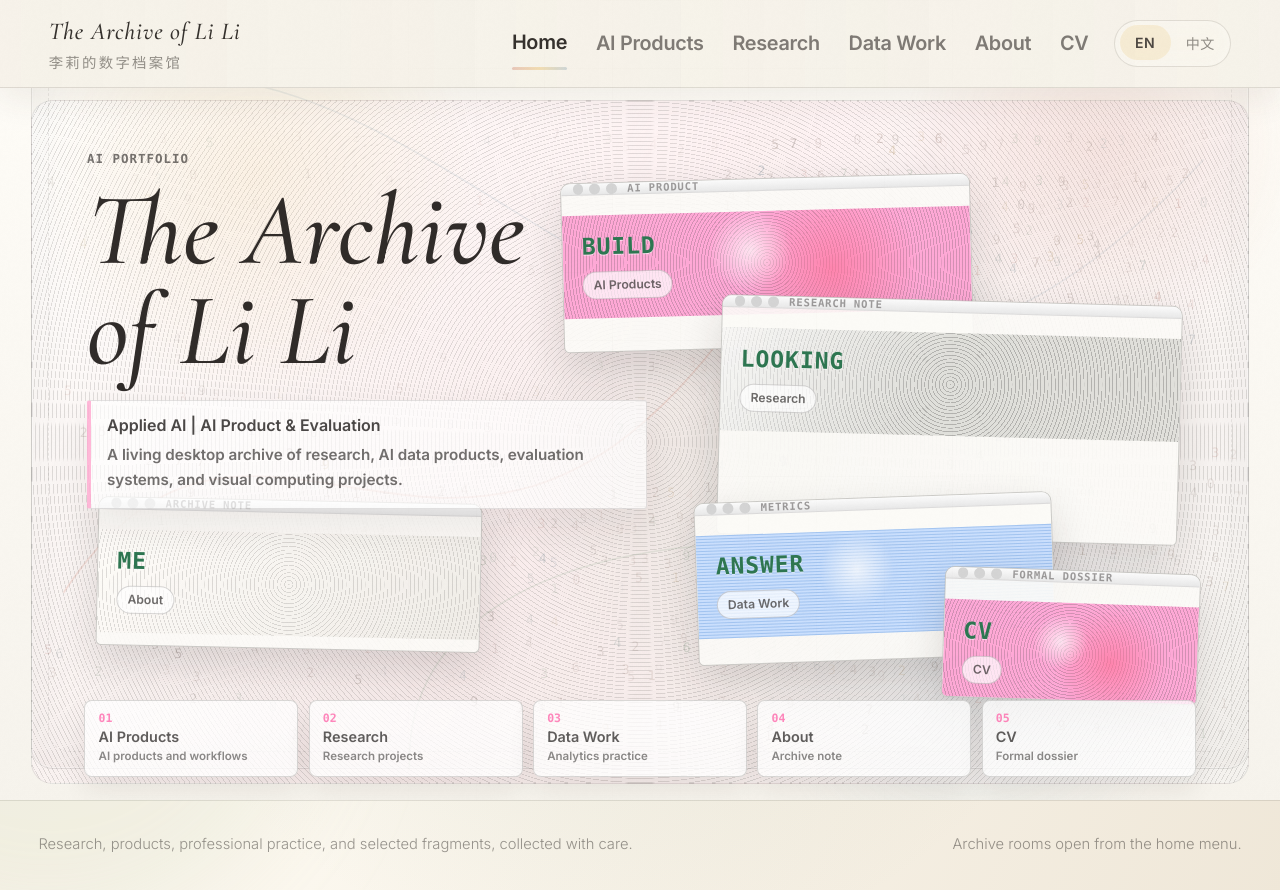
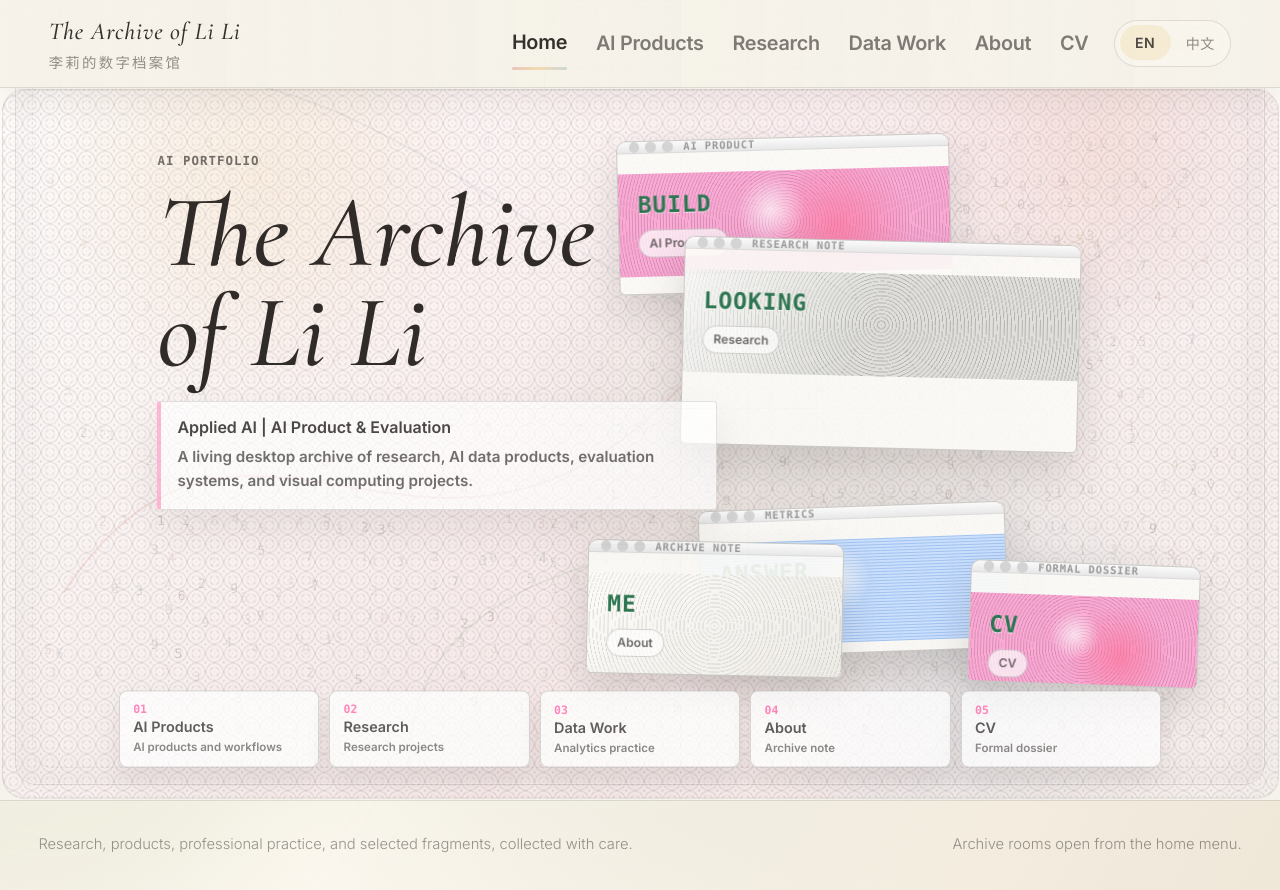
Before and after one commit to Leeli911/archive-of-li-li, a React (Vite) app: page / in a window 1280 px wide. Shown: the top 890 px of the page. Built offline with nearby package versions, Linux system fonts and the light colour scheme.

Commit message:
style: expand homepage into flowing full-screen stage

```diff
--- a/src/index.css
+++ b/src/index.css
@@ -379,7 +379,7 @@ button {
 .home-canvas-section {
   position: relative;
   min-height: 100svh;
-  padding: calc(var(--header-height) + 1.45rem) clamp(1.1rem, 3.8vw, 4rem) 1.45rem;
+  padding: calc(var(--header-height) + 0.55rem) clamp(0.45rem, 1.3vw, 1.5rem) 0.7rem;
   overflow: hidden;
   background:
     linear-gradient(180deg, rgba(255, 253, 248, 0.94), rgba(246, 243, 236, 0.98)),
@@ -389,15 +389,20 @@ button {
 .home-canvas-section::before {
   content: "";
   position: absolute;
-  inset: calc(var(--header-height) + 0.75rem) clamp(0.85rem, 2.4vw, 2.6rem) 1rem;
+  inset: calc(var(--header-height) + 0.45rem) clamp(0.32rem, 0.9vw, 0.9rem) 0.42rem;
   z-index: 0;
   border: 1px solid rgba(35, 32, 30, 0.13);
   border-radius: clamp(0.9rem, 1.8vw, 1.35rem);
   background:
     repeating-radial-gradient(circle, rgba(35, 32, 30, 0.18) 0 0.7px, transparent 0.85px 4px),
     linear-gradient(118deg, rgba(255, 255, 255, 0.82), rgba(255, 142, 202, 0.12) 46%, rgba(235, 241, 255, 0.2));
+  background-size: 18px 18px, 140% 140%;
   opacity: 0.72;
   pointer-events: none;
+  transform-origin: center;
+  animation:
+    homeBreath 8.8s ease-in-out infinite,
+    waterDrift 24s linear infinite;
 }
 
 .home-canvas {
@@ -412,7 +417,7 @@ button {
 
 .home-vignette {
   position: absolute;
-  inset: clamp(1rem, 2.4vw, 2.3rem);
+  inset: clamp(0.55rem, 1.2vw, 1.35rem);
   z-index: 2;
   border: 1px solid rgba(35, 32, 30, 0.11);
   border-radius: clamp(0.9rem, 1.8vw, 1.35rem);
@@ -433,11 +438,13 @@ button {
 .home-desktop {
   position: relative;
   z-index: 7;
-  width: min(100%, var(--content-max));
-  height: min(760px, calc(100svh - var(--header-height) - 2.9rem));
-  min-height: 620px;
-  margin: 0 auto;
+  width: 100%;
+  max-width: none;
+  height: calc(100svh - var(--header-height) - 1.25rem);
+  min-height: 670px;
+  margin: 0;
   isolation: isolate;
+  animation: homeReveal 980ms cubic-bezier(0.2, 0.82, 0.22, 1) both;
 }
 
 .home-window-layer {
@@ -448,11 +455,11 @@ button {
 
 .home-identity {
   position: absolute;
-  top: clamp(2.1rem, 5vh, 4.2rem);
-  left: clamp(1rem, 3vw, 3rem);
+  top: clamp(2.4rem, 7vh, 5.3rem);
+  left: clamp(3rem, 11vw, 13.5rem);
   z-index: 7;
   display: grid;
-  width: min(47rem, 52vw);
+  width: min(50rem, 44vw);
   gap: 1rem;
 }
 
@@ -520,7 +527,7 @@ button {
 }
 
 .home-identity--zh {
-  width: min(36rem, 48vw);
+  width: min(37rem, 42vw);
   gap: 1.05rem;
 }
 
@@ -549,6 +556,12 @@ button {
 }
 
 .desktop-window {
+  --window-rotate: 0deg;
+  --float-x: 0.35rem;
+  --float-y: -0.58rem;
+  --reveal-delay: 120ms;
+  --drift-delay: 0ms;
+  --drift-duration: 10s;
   position: absolute;
   z-index: 3;
   display: grid;
@@ -560,12 +573,17 @@ button {
   background: rgba(252, 251, 248, 0.9);
   box-shadow: 0 18px 42px rgba(32, 28, 25, 0.14);
   cursor: pointer;
+  rotate: var(--window-rotate);
+  scale: 1;
   text-align: left;
   transition:
     border-color 240ms ease,
     box-shadow 240ms ease,
     filter 240ms ease,
-    transform 240ms ease;
+    scale 240ms ease;
+  animation:
+    windowReveal 780ms cubic-bezier(0.2, 0.82, 0.22, 1) var(--reveal-delay) both,
+    windowDrift var(--drift-duration) ease-in-out var(--drift-delay) infinite;
 }
 
 .desktop-window__chrome {
@@ -676,7 +694,8 @@ button {
   border-color: rgba(255, 90, 164, 0.42);
   box-shadow: 0 22px 52px rgba(32, 28, 25, 0.18);
   filter: saturate(1.08) contrast(1.02);
-  transform: translateY(-0.22rem);
+  scale: 1.012;
+  animation-play-state: paused, paused;
 }
 
 .desktop-window:focus-visible,
@@ -686,80 +705,75 @@ button {
 }
 
 .desktop-window--ai-products {
-  top: 4.2rem;
-  right: 22%;
-  width: min(26rem, 32vw);
-  height: 10.6rem;
-  transform: rotate(-1.5deg);
-}
-
-.desktop-window--ai-products:hover,
-.desktop-window--ai-products:focus-visible,
-.desktop-window--ai-products.is-active {
-  transform: translateY(-0.22rem) rotate(-1.5deg);
+  --window-rotate: -1.5deg;
+  --float-x: 0.5rem;
+  --float-y: -0.65rem;
+  --reveal-delay: 220ms;
+  --drift-delay: -1.2s;
+  --drift-duration: 10.5s;
+  top: clamp(2.7rem, 6.2vh, 4.8rem);
+  right: clamp(17rem, 25vw, 30rem);
+  width: min(29rem, 26vw);
+  height: clamp(9.6rem, 16vh, 11.6rem);
 }
 
 .desktop-window--research {
-  top: 11.8rem;
-  right: 3.2rem;
-  width: min(31rem, 36vw);
-  height: 15rem;
-  transform: rotate(1.5deg);
-}
-
-.desktop-window--research:hover,
-.desktop-window--research:focus-visible,
-.desktop-window--research.is-active {
-  transform: translateY(-0.22rem) rotate(1.5deg);
+  --window-rotate: 1.4deg;
+  --float-x: -0.45rem;
+  --float-y: 0.72rem;
+  --reveal-delay: 340ms;
+  --drift-delay: -3s;
+  --drift-duration: 12s;
+  top: clamp(8.2rem, 17vh, 13.4rem);
+  right: clamp(7rem, 14vw, 18rem);
+  width: min(34rem, 31vw);
+  height: clamp(13rem, 24vh, 16.5rem);
 }
 
 .desktop-window--data-work {
-  right: 15%;
-  bottom: 7.3rem;
-  width: min(23rem, 28vw);
-  height: 10.2rem;
-  transform: rotate(-2deg);
-}
-
-.desktop-window--data-work:hover,
-.desktop-window--data-work:focus-visible,
-.desktop-window--data-work.is-active {
-  transform: translateY(-0.22rem) rotate(-2deg);
+  --window-rotate: -2deg;
+  --float-x: 0.3rem;
+  --float-y: -0.5rem;
+  --reveal-delay: 460ms;
+  --drift-delay: -5.4s;
+  --drift-duration: 11s;
+  right: clamp(14rem, 20vw, 26rem);
+  bottom: clamp(8rem, 17vh, 12rem);
+  width: min(25rem, 24vw);
+  height: clamp(9.2rem, 15vh, 10.8rem);
 }
 
 .desktop-window--about {
-  left: 3rem;
-  bottom: 8rem;
-  width: min(24rem, 30vw);
-  height: 9.3rem;
-  transform: rotate(1.2deg);
-}
-
-.desktop-window--about:hover,
-.desktop-window--about:focus-visible,
-.desktop-window--about.is-active {
-  transform: translateY(-0.22rem) rotate(1.2deg);
+  --window-rotate: 1.2deg;
+  --float-x: -0.42rem;
+  --float-y: 0.52rem;
+  --reveal-delay: 560ms;
+  --drift-delay: -2.1s;
+  --drift-duration: 12.5s;
+  left: clamp(36rem, 36vw, 46rem);
+  bottom: clamp(7.5rem, 15vh, 10rem);
+  width: min(22rem, 20vw);
+  height: clamp(8.4rem, 14vh, 10rem);
 }
 
 .desktop-window--cv {
-  right: 2rem;
-  bottom: 4.7rem;
-  width: min(16rem, 20vw);
-  height: 8.2rem;
-  transform: rotate(2deg);
-}
-
-.desktop-window--cv:hover,
-.desktop-window--cv:focus-visible,
-.desktop-window--cv.is-active {
-  transform: translateY(-0.22rem) rotate(2deg);
+  --window-rotate: 2deg;
+  --float-x: 0.28rem;
+  --float-y: -0.42rem;
+  --reveal-delay: 650ms;
+  --drift-delay: -4.4s;
+  --drift-duration: 10s;
+  right: clamp(2.5rem, 5vw, 6rem);
+  bottom: clamp(6.1rem, 13vh, 9rem);
+  width: min(17.5rem, 18vw);
+  height: clamp(7.6rem, 12vh, 8.8rem);
 }
 
 .home-archive-entrances {
   position: absolute;
-  right: clamp(1rem, 2.8vw, 2.6rem);
-  bottom: 0;
-  left: clamp(1rem, 2.8vw, 2.6rem);
+  right: clamp(4rem, 8vw, 10rem);
+  bottom: clamp(0.9rem, 2.2vh, 1.8rem);
+  left: clamp(4rem, 8vw, 10rem);
   z-index: 9;
   display: grid;
   grid-template-columns: repeat(5, minmax(0, 1fr));
@@ -767,6 +781,8 @@ button {
 }
 
 .home-archive-chip {
+  --chip-float-y: -0.22rem;
+  --chip-delay: 0ms;
   display: grid;
   min-width: 0;
   min-height: 4.8rem;
@@ -784,7 +800,30 @@ button {
     background 220ms ease,
     border-color 220ms ease,
     box-shadow 220ms ease,
-    transform 220ms ease;
+    scale 220ms ease;
+  animation:
+    chipReveal 720ms cubic-bezier(0.2, 0.82, 0.22, 1) var(--chip-delay) both,
+    chipFloat 9s ease-in-out calc(var(--chip-delay) + 520ms) infinite;
+}
+
+.home-archive-chip:nth-child(1) {
+  --chip-delay: 560ms;
+}
+
+.home-archive-chip:nth-child(2) {
+  --chip-delay: 640ms;
+}
+
+.home-archive-chip:nth-child(3) {
+  --chip-delay: 720ms;
+}
+
+.home-archive-chip:nth-child(4) {
+  --chip-delay: 800ms;
+}
+
+.home-archive-chip:nth-child(5) {
+  --chip-delay: 880ms;
 }
 
 .home-archive-chip span {
@@ -817,7 +856,8 @@ button {
   border-color: rgba(46, 118, 81, 0.34);
   background: rgba(255, 255, 255, 0.9);
   box-shadow: 0 16px 34px rgba(32, 28, 25, 0.12);
-  transform: translateY(-0.16rem);
+  scale: 1.01;
+  animation-play-state: paused, paused;
 }
 
 .home-canvas-section.is-zh .home-archive-chip {
@@ -832,6 +872,97 @@ button {
 .home-canvas-section.is-zh .home-archive-chip small {
   font-size: 0.75rem;
   line-height: 1.36;
+}
+
+@keyframes homeReveal {
+  from {
+    opacity: 0;
+    filter: blur(10px);
+  }
+
+  to {
+    opacity: 1;
+    filter: blur(0);
+  }
+}
+
+@keyframes homeBreath {
+  0%,
+  100% {
+    opacity: 0.64;
+    scale: 1;
+  }
+
+  50% {
+    opacity: 0.82;
+    scale: 1.018;
+  }
+}
+
+@keyframes waterDrift {
+  0% {
+    background-position:
+      0 0,
+      0 0;
+  }
+
+  50% {
+    background-position:
+      42px -28px,
+      68% 44%;
+  }
+
+  100% {
+    background-position:
+      84px -56px,
+      0 0;
+  }
+}
+
+@keyframes windowReveal {
+  from {
+    opacity: 0;
+    filter: blur(8px);
+  }
+
+  to {
+    opacity: 1;
+    filter: blur(0);
+  }
+}
+
+@keyframes windowDrift {
+  0%,
+  100% {
+    translate: 0 0;
+  }
+
+  50% {
+    translate: var(--float-x) var(--float-y);
+  }
+}
+
+@keyframes chipReveal {
+  from {
+    opacity: 0;
+    translate: 0 0.72rem;
+  }
+
+  to {
+    opacity: 1;
+    translate: 0 0;
+  }
+}
+
+@keyframes chipFloat {
+  0%,
+  100% {
+    translate: 0 0;
+  }
+
+  50% {
+    translate: 0 var(--chip-float-y);
+  }
 }
 
 @media (max-width: 1180px) {
@@ -884,13 +1015,14 @@ button {
     inset: auto;
     width: auto;
     height: 9.8rem;
-    transform: none;
+    rotate: 0deg;
+    scale: 1;
   }
 
   .desktop-window:hover,
   .desktop-window:focus-visible,
   .desktop-window.is-active {
-    transform: translateY(-0.16rem);
+    scale: 1.01;
   }
 
   .home-archive-entrances {
@@ -961,8 +1093,11 @@ button {
 }
 
 @media (prefers-reduced-motion: reduce) {
+  .home-canvas-section::before,
+  .home-desktop,
   .desktop-window,
   .home-archive-chip {
+    animation: none;
     transition: none;
   }
 
@@ -972,7 +1107,7 @@ button {
   .home-archive-chip:hover,
   .home-archive-chip:focus-visible,
   .home-archive-chip.is-active {
-    transform: none;
+    scale: 1;
   }
 }
 
```
Also changed, not shown: 1 other file (tests, documents, lock files or other folders).
